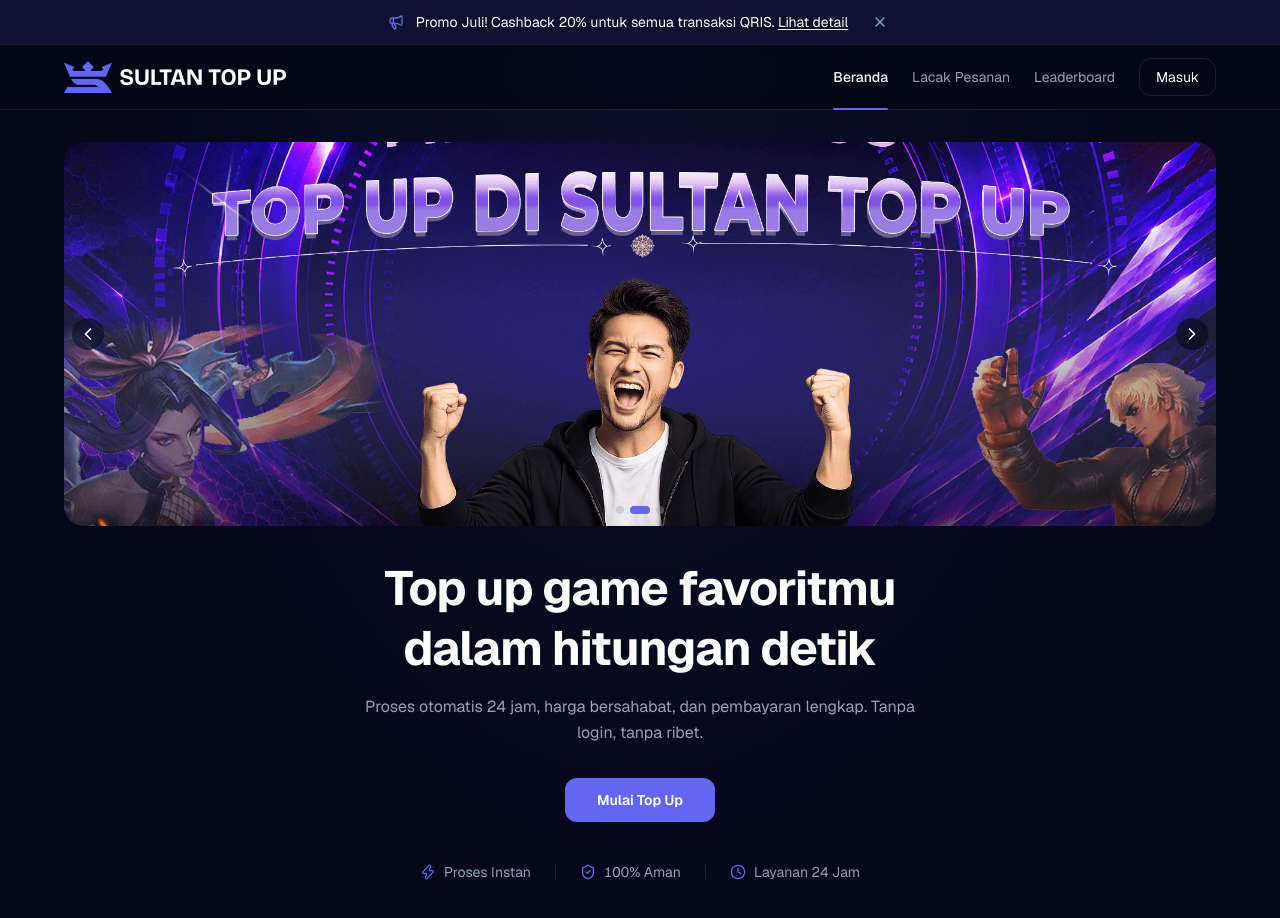
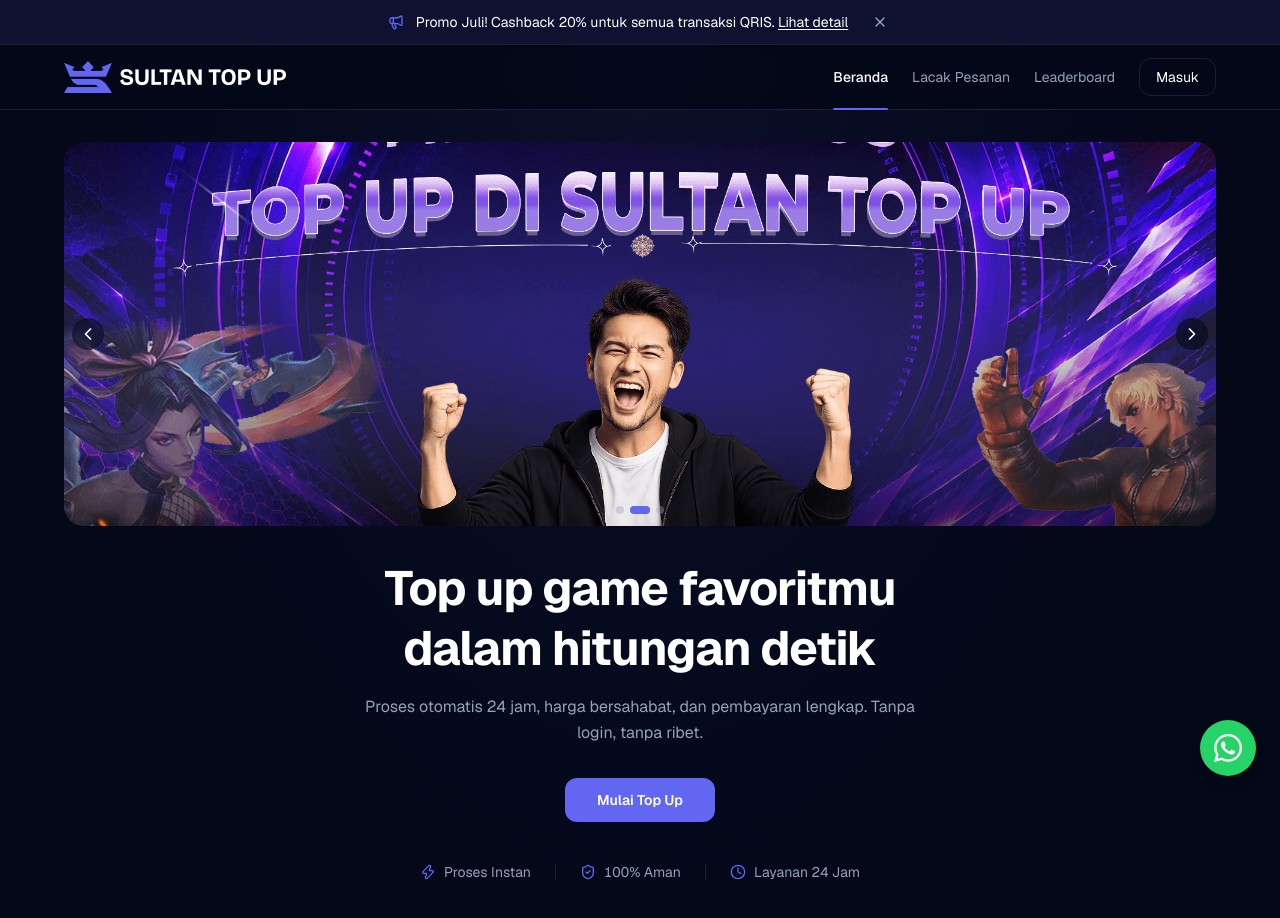
Before and after one commit to rdp77/sultan-topup, a Next.js app: page / in a window 1280 px wide. Shown: the top 918 px of the page. Built offline with nearby package versions, Linux system fonts and the light colour scheme.

Commit message:
feat: add FloatingWhatsApp component and integrate it into the layout

```diff
--- a/app/layout.tsx
+++ b/app/layout.tsx
@@ -4,6 +4,7 @@ import { AnnouncementBar } from '@/components/announcement-bar'
 import { Navbar } from '@/components/navbar'
 import { Footer } from '@/components/footer'
 import './globals.css'
+import { FloatingWhatsApp } from '@/components/floating-whatsapp'
 
 const geistSans = Geist({ variable: '--font-geist-sans', subsets: ['latin'] })
 const geistMono = Geist_Mono({
@@ -129,6 +130,7 @@ export default function RootLayout({
         />
       </head>
       <body className="font-sans antialiased">
+        <FloatingWhatsApp />
         <div className="flex min-h-svh flex-col">
           <div className="sticky top-0 z-50">
             <AnnouncementBar />
--- /dev/null
+++ b/components/floating-whatsapp.tsx
@@ -0,0 +1,32 @@
+import Link from 'next/link'
+
+type FloatingWhatsAppProps = {
+  href?: string
+  label?: string
+}
+
+export function FloatingWhatsApp({
+  href = 'https://wa.me/message/MOTSNSGBUVNTJ1',
+  label = 'Chat via WhatsApp',
+}: Readonly<FloatingWhatsAppProps>) {
+  return (
+    <Link
+      href={href}
+      target="_blank"
+      rel="noopener noreferrer"
+      aria-label={label}
+      className="press fixed bottom-4 right-4 z-50 grid aspect-square size-12 shrink-0 place-items-center rounded-full bg-[#25D366] leading-none text-white shadow-lg transition hover:bg-[#20bd5a] hover:scale-105 active:scale-95 md:bottom-6 md:right-6 md:size-14"
+    >
+      <svg
+        role="img"
+        viewBox="0 0 24 24"
+        xmlns="http://www.w3.org/2000/svg"
+        fill="currentColor"
+        aria-hidden="true"
+        className="size-6 md:size-7"
+      >
+        <path d="M17.472 14.382c-.297-.149-1.758-.867-2.03-.967-.273-.099-.471-.148-.67.15-.197.297-.767.966-.94 1.164-.173.199-.347.223-.644.075-.297-.15-1.255-.463-2.39-1.475-.883-.788-1.48-1.761-1.653-2.059-.173-.297-.018-.458.13-.606.134-.133.298-.347.446-.52.149-.174.198-.298.298-.497.099-.198.05-.371-.025-.52-.075-.149-.669-1.612-.916-2.207-.242-.579-.487-.5-.669-.51-.173-.008-.371-.01-.57-.01-.198 0-.52.074-.792.372-.272.297-1.04 1.016-1.04 2.479 0 1.462 1.065 2.875 1.213 3.074.149.198 2.096 3.2 5.077 4.487.709.306 1.262.489 1.694.625.712.227 1.36.195 1.871.118.571-.085 1.758-.719 2.006-1.413.248-.694.248-1.289.173-1.413-.074-.124-.272-.198-.57-.347m-5.421 7.403h-.004a9.87 9.87 0 01-5.031-1.378l-.361-.214-3.741.982.998-3.648-.235-.374a9.86 9.86 0 01-1.51-5.26c.001-5.45 4.436-9.884 9.888-9.884 2.64 0 5.122 1.03 6.988 2.898a9.825 9.825 0 012.893 6.994c-.003 5.45-4.437 9.884-9.885 9.884m8.413-18.297A11.815 11.815 0 0012.05 0C5.495 0 .16 5.335.157 11.892c0 2.096.547 4.142 1.588 5.945L.057 24l6.305-1.654a11.882 11.882 0 005.683 1.448h.005c6.554 0 11.89-5.335 11.893-11.893a11.821 11.821 0 00-3.48-8.413Z" />
+      </svg>
+    </Link>
+  )
+}
```
Also changed, not shown: components/banner-slider.tsx (line endings or trailing spaces).
